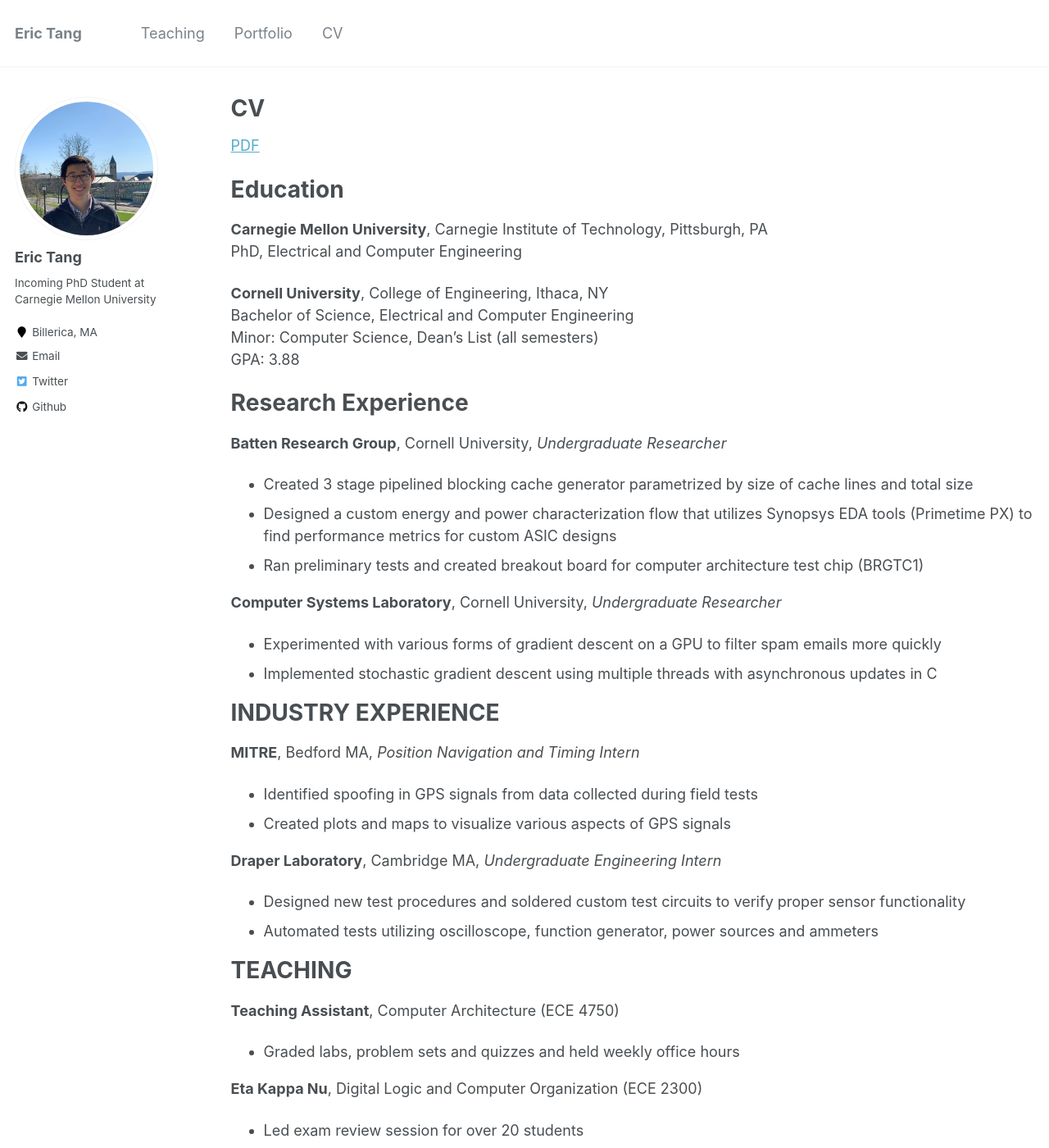
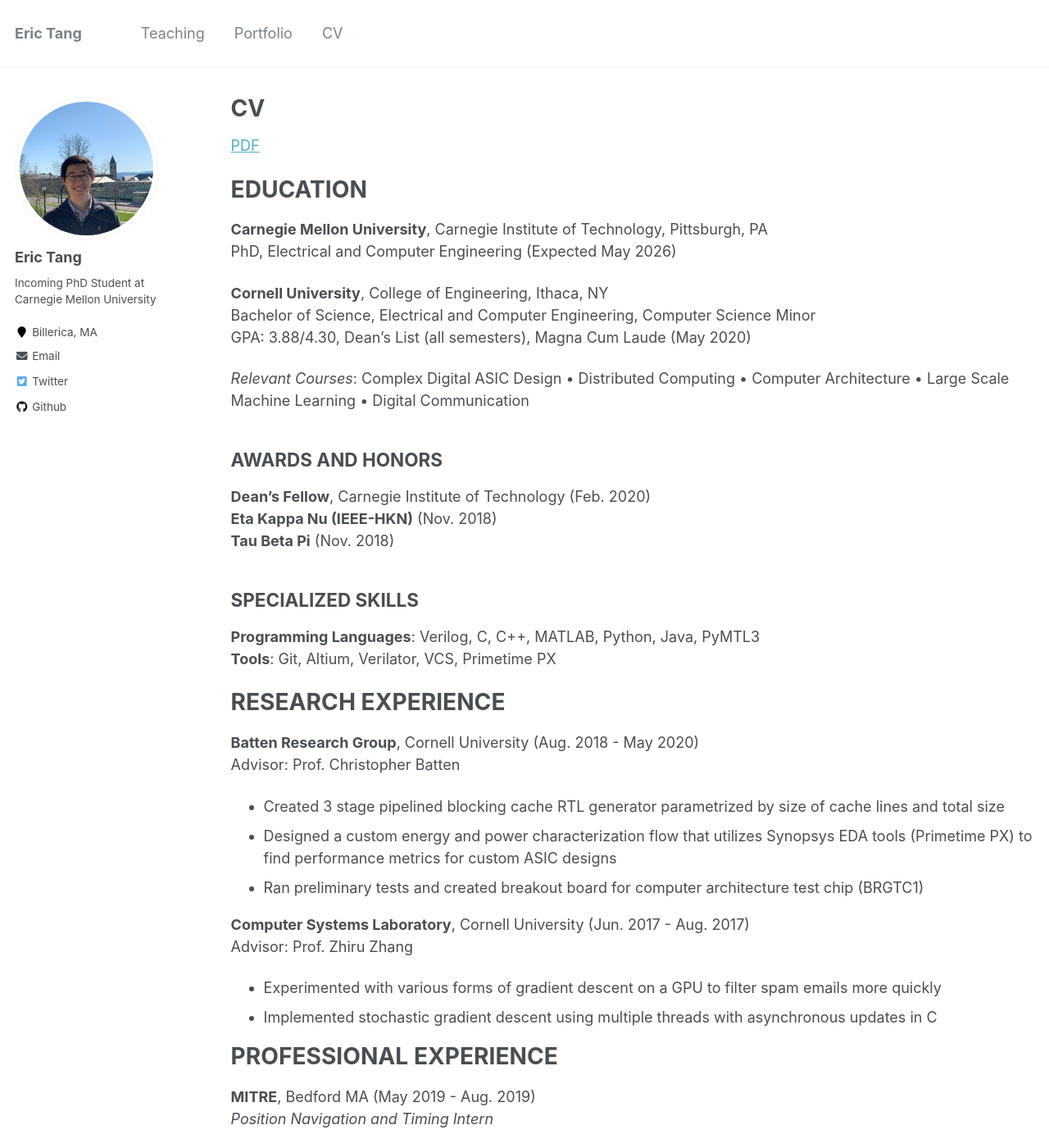
Before and after one commit to erictang25/erictang25.github.io, a Jekyll site: the page built from _pages/cv.md, in a window 1280 px wide and 1400 px high. Shown: the whole window at 82% size. Built offline with Jekyll 4.4.1, drawn with Linux system fonts in a browser that asks for light colours; some of the changed text lies outside the part shown.

Commit message:
updated CV

```diff
--- a/_pages/cv.md
+++ b/_pages/cv.md
@@ -11,64 +11,71 @@
 
 [PDF](../files/Eric_Tang_CV.pdf)
 
-Education
+EDUCATION
 ======
 **Carnegie Mellon University**, Carnegie Institute of Technology, Pittsburgh, PA
-PhD, Electrical and Computer Engineering
+PhD, Electrical and Computer Engineering (Expected May 2026)
 
 **Cornell University**, College of Engineering, Ithaca, NY
-Bachelor of Science, Electrical and Computer Engineering
-Minor: Computer Science, Dean's List (all semesters)
-GPA: 3.88
+Bachelor of Science, Electrical and Computer Engineering, Computer Science Minor
+GPA: 3.88/4.30, Dean's List (all semesters), Magna Cum Laude (May 2020)
 
-Research Experience
+*Relevant Courses*: Complex Digital ASIC Design • Distributed Computing • Computer Architecture • Large Scale Machine Learning • Digital Communication
+
+## AWARDS AND HONORS
+**Dean's Fellow**, Carnegie Institute of Technology (Feb. 2020)
+**Eta Kappa Nu (IEEE-HKN)** (Nov. 2018)
+**Tau Beta Pi** (Nov. 2018)
+
+## SPECIALIZED SKILLS
+**Programming Languages**: Verilog, C, C++, MATLAB, Python, Java, PyMTL3
+**Tools**: Git, Altium, Verilator, VCS, Primetime PX
+
+RESEARCH EXPERIENCE
 ======
-**Batten Research Group**, Cornell University, *Undergraduate Researcher*
-*	Created 3 stage pipelined blocking cache generator parametrized by size of cache lines and total size
+**Batten Research Group**, Cornell University (Aug. 2018 - May 2020)
+Advisor: Prof. Christopher Batten
+*	Created 3 stage pipelined blocking cache RTL generator parametrized by size of cache lines and total size
 *	Designed a custom energy and power characterization flow that utilizes Synopsys EDA tools (Primetime PX) to find performance metrics for custom ASIC designs
 *	Ran preliminary tests and created breakout board for computer architecture test chip (BRGTC1)
 
-**Computer Systems Laboratory**, Cornell University, *Undergraduate Researcher*
+**Computer Systems Laboratory**, Cornell University (Jun. 2017 - Aug. 2017)
+Advisor: Prof. Zhiru Zhang
 * Experimented with various forms of gradient descent on a GPU to filter spam emails more quickly
 * Implemented stochastic gradient descent using multiple threads with asynchronous updates in C
 
-INDUSTRY EXPERIENCE
+PROFESSIONAL EXPERIENCE
 =====
-**MITRE**, Bedford MA, *Position Navigation and Timing Intern*
+**MITRE**, Bedford MA (May 2019 - Aug. 2019)
+*Position Navigation and Timing Intern*
 *	Identified spoofing in GPS signals from data collected during field tests
 *	Created plots and maps to visualize various aspects of GPS signals
 
-**Draper Laboratory**, Cambridge MA, *Undergraduate Engineering Intern*
+**Draper Laboratory**, Cambridge MA (May 2018 - Aug. 2018)
+*Undergraduate Engineering Intern*
 *	Designed new test procedures and soldered custom test circuits to verify proper sensor functionality
 *	Automated tests utilizing oscilloscope, function generator, power sources and ammeters
 
 TEACHING
 =====
-**Teaching Assistant**, Computer Architecture  (ECE 4750)
+## Cornell University, College of Engineering
+Computer Architecture, ECE 4750 (Aug. 2019 - Dec. 2019)
+*Teaching Assistant*
 * Graded labs, problem sets and quizzes and held weekly office hours
 
-**Eta Kappa Nu**, Digital Logic and Computer Organization (ECE 2300)
+Digital Logic and Computer Organization, ECE 2300 (Apr. 2019)
 * Led exam review session for over 20 students
 
-**Academic Excellence Workshop Facillitator**, Multivariable Calculus (MATH 1920)
+Multivariable Calculus, MATH 1920 (Aug. 2017 - Dec. 2017)
+*Academic Excellence Workshop Facillitator*
 *	Taught and created problem sets for a class of 15 students
-
-Awards and Honors
-=====
-**Dean's Fellow**, Carnegie Institute of Technology
-**Eta Kappa Nu (IEEE-HKN)**
-**Tau Beta Pi**
 
 CAMPUS INVOLVEMENT
 ======
-**Resistance Racing**, Cornell University, *Electrical Subteam Lead*
+**Resistance Racing**, Cornell University (Sep. 2017 - May 2020)
+*Electrical Subteam Lead*
 *	Designed and optimized an energy efficient BLDC motor controller using field-oriented control
 *	Designed, populated and tested a PCB for measuring power consumption (joulemeter)
 *	Tested and integrated battery management system, power converters, data acquisition, motor controller and automation systems onto the vehicle
 
-**Club Swimming**, Cornell University
-
-SPECIALIZED SKILLS
-=====
-Programming Languages: Verilog, C, C++, MATLAB, Python, Java, PyMTL3
-Tools: Git, Altium, Verilator, VCS, Primetime PX
+**Club Swimming**, Cornell University (Sep. 2016 - May 2017)
```
Also changed, not shown: 1 other file.
